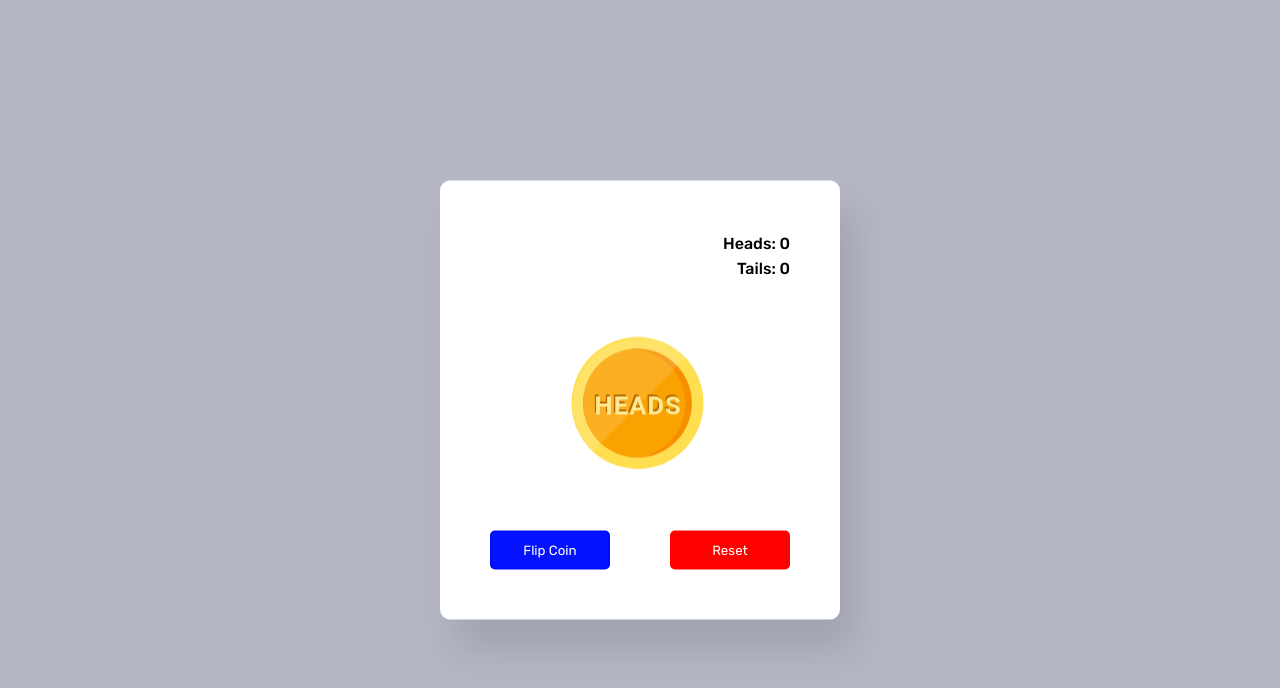
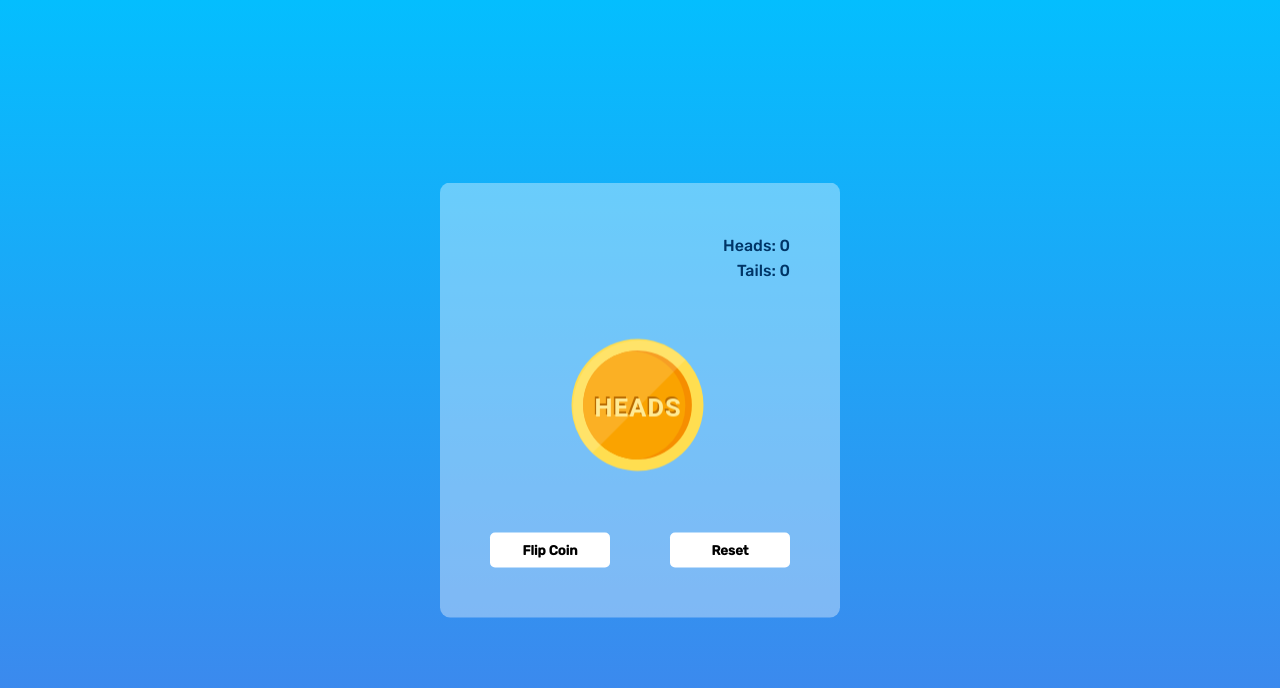
Before and after one commit to AbhishekD66/flip-a-coin, a plain HTML site: page index.html in a window 1280 px wide. Drawn offline with Linux system fonts and the light colour scheme.

Commit message:
Background Changed

```diff
--- a/style.css
+++ b/style.css
@@ -1,91 +1,138 @@
-*{
+* {
     padding: 0;
     margin: 0;
     box-sizing: border-box;
-    font-family: "Rubik",sans-serif;
+    font-family: "Rubik", sans-serif;
 }
-body{
+
+body,
+html {
     height: 100%;
-    background-color: #b4b6c4;
+    width: 100%;
 }
-.container{
-    background-color: #ffffff;
+
+body {
+    /* background-image: url(https://www.cultofmac.com/wp-content/uploads/2023/09/Solar_Mac.jpg);
+    background-repeat: no-repeat;
+    background-size: cover; */
+    background-image: linear-gradient(to top, #4481eb 0%, #04befe 100%);}
+
+
+.container {
+    /* background-image: linear-gradient(to top, #5f72bd 0%, #9b23ea 100%);
+     */
+    background-color: #ffffff5e;
+
     width: 400px;
     padding: 50px;
     position: absolute;
-    transform: translate(-50%,-50%);
+    transform: translate(-50%, -50%);
     top: 50%;
     left: 50%;
-    box-shadow: 15px 30px 35px rgba(0,0,0,0.1);
+    box-shadow: 15px 30px 35px rgba(0, 0, 0, 0.1) inset 15px 30px 35px #fff ;
     border-radius: 10px;
     -webkit-perspective: 300px;
     perspective: 300px;
 }
-.stats{
+
+.stats {
     text-align: right;
-    color: #000000;
+    color: #003566;
     font-weight: 500;
     line-height: 25px;
 }
-.coin{
+
+.coin {
     height: 150px;
     width: 150px;
     position: relative;
     margin: 50px auto;
     -webkit-transform-style: preserve-3d;
-            transform-style: preserve-3d;
+    transform-style: preserve-3d;
+
 }
-.coin img{
+
+.coin img {
     width: 145px;
+    transition: all 0.5s ease;
 }
-.heads,.tails{
+
+.heads,
+.tails {
     position: absolute;
     width: 100%;
     height: 100%;
     -webkit-backface-visibility: hidden;
-            backface-visibility: hidden;
+    backface-visibility: hidden;
 }
-.tails{
+
+.tails {
     transform: rotateX(180deg);
 }
-@keyframes spin-tails{
-    0%{
+
+@keyframes spin-tails {
+    0% {
         transform: rotateX(0);
     }
-    100%{
+
+    100% {
         transform: rotateX(1980deg);
     }
 }
-@keyframes spin-heads{
-    0%{
+
+@keyframes spin-heads {
+    0% {
         transform: rotateX(0);
     }
-    100%{
+
+    100% {
         transform: rotateX(2160deg);
     }
 }
-.buttons{
+
+.buttons {
     display: flex;
     justify-content: space-between;
 }
-button{
+
+button {
     width: 120px;
     padding: 10px 0;
     border: 2.5px solid #000cf5;
     border-radius: 5px;
     cursor: pointer;
 }
-#flip-button{
-    background-color: #0512ff;
-    color: #ffffff;
+
+#flip-button {
+    background-color: #fff;
+    color: #000;
+    border: none;
+    font-weight: 700;
+    /* box-shadow: 2px 2px 10px #39c1ea; */
+    text-decoration: none;
 }
-#flip-button:disabled{
+
+/* #flip-button:disabled {
     background-color: #ffffff;
     border-color: #e1e0ee;
-    color: #0000ff;
+
+} */
+#flip-button:hover {
+    scale: 1.1;
+    transition: all 0.3s ease-in-out;
 }
-#reset-button{
-    background-color: #ff0000;
-    border-color: #ff0303;
-    color: #ffffff;
+
+#reset-button {
+    background-color: #fff;
+    /* border-color: #ff0303; */
+    border: none;
+    font-weight: 700;
+    color: #000;
+    /* box-shadow: 2px 2px 10px #39c1ea; */
 }
+
+
+#reset-button:hover {
+    scale: 1.1;
+    transition: all 0.3s ease-in-out;
+}
```
